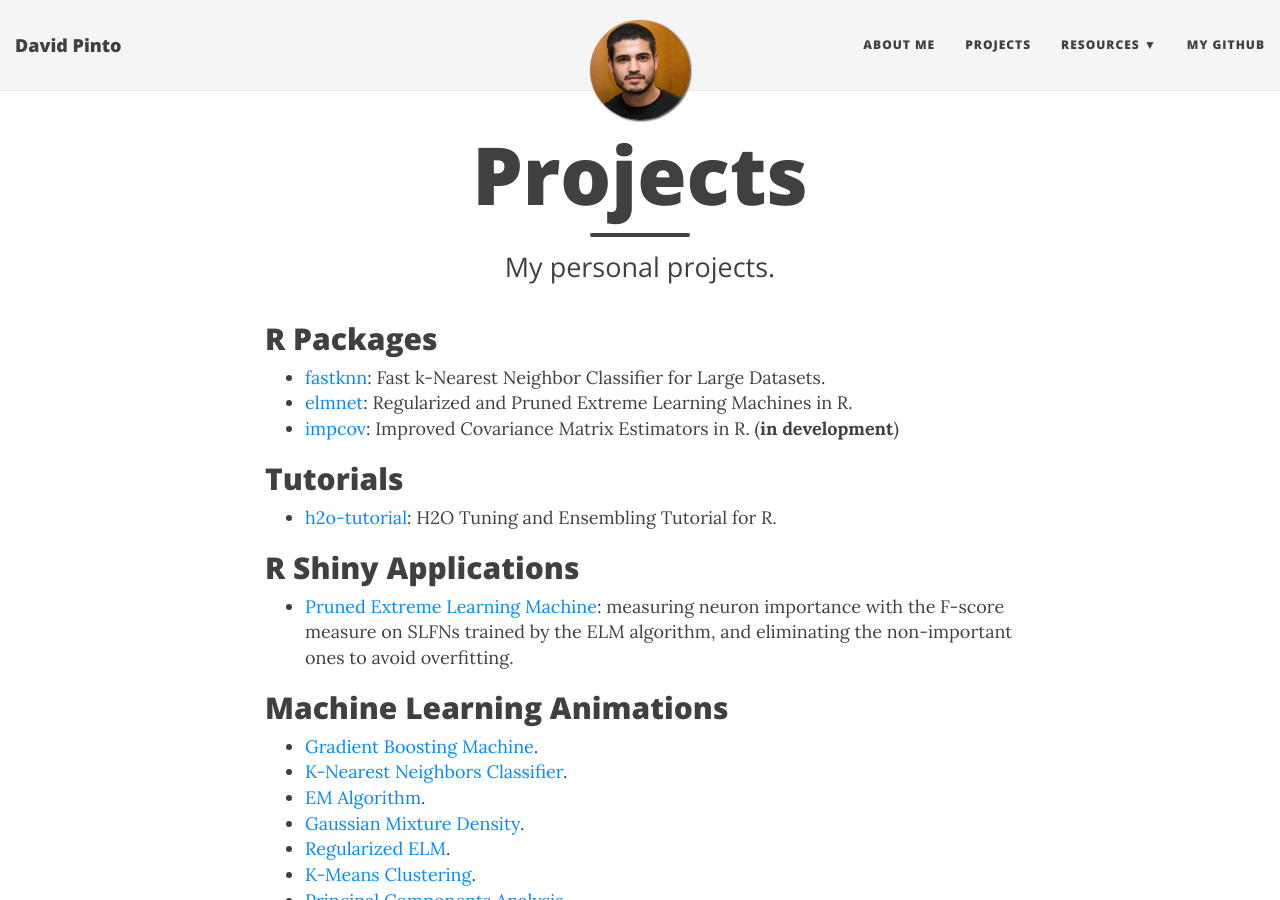
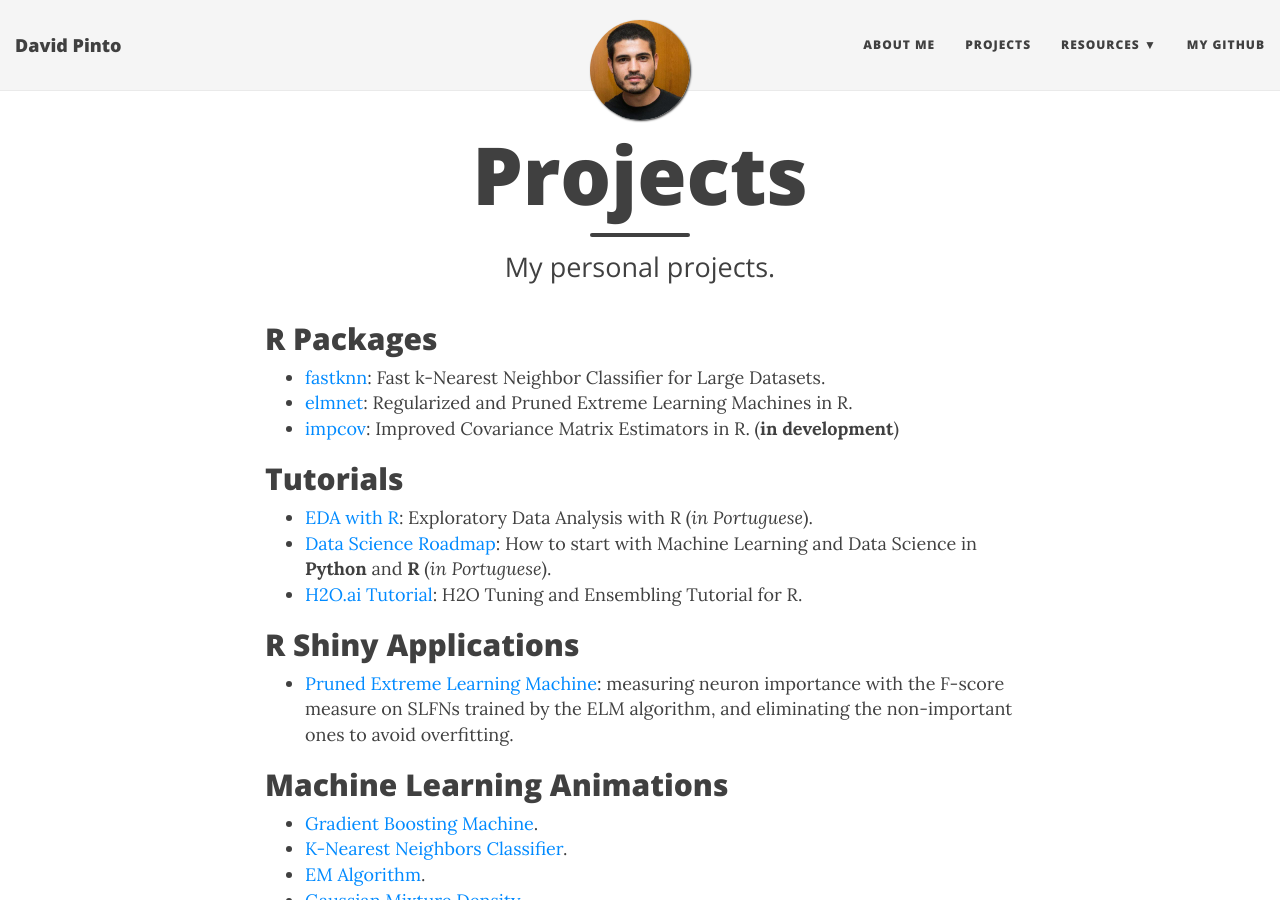
Before and after one commit to davpinto/davpinto.github.io, a Jekyll site: the page built from projects.md, in a window 1280 px wide and 900 px high. Built offline with Jekyll 4.4.1, drawn with Linux system fonts in a browser that asks for light colours; nearby versions of some CDN libraries; comment, search, counter and statistics services are not loaded.

Commit message:
Update projects page

```diff
--- a/projects.md
+++ b/projects.md
@@ -13,7 +13,9 @@ comments: true
 
 ## Tutorials
 
-- [h2o-tutorial](https://davpinto.github.io/h2o-tutorial/): H2O Tuning and Ensembling Tutorial for R.
+- [EDA with R](https://davpinto.github.io/mmlbh-eda): Exploratory Data Analysis with R (*in Portuguese*).
+- [Data Science Roadmap](http://davpinto.com/ml-presentation): How to start with Machine Learning and Data Science in **Python** and **R** (*in Portuguese*).
+- [H2O.ai Tutorial](https://davpinto.github.io/h2o-tutorial/): H2O Tuning and Ensembling Tutorial for R.
 
 ## R Shiny Applications
 
```
